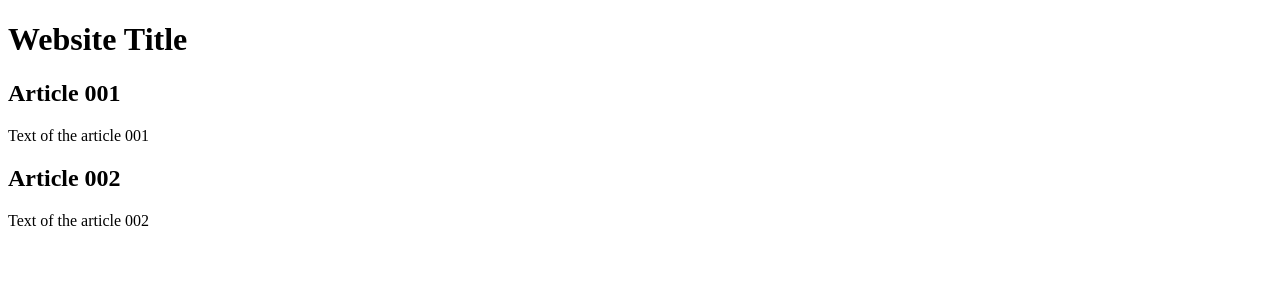
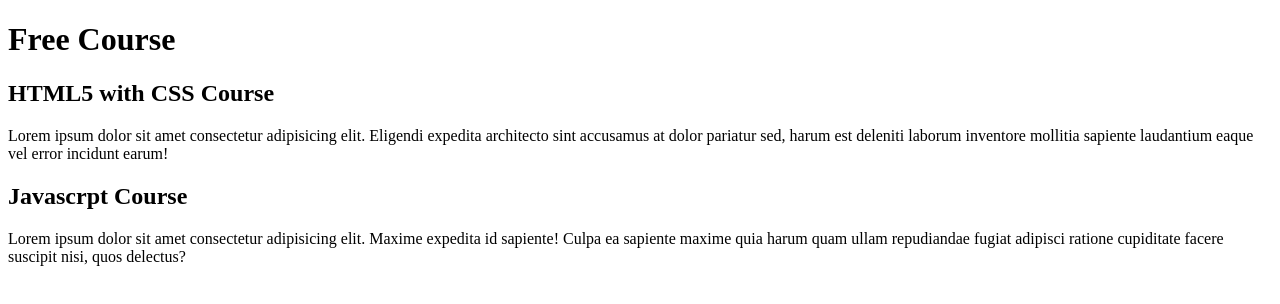
Before and after one commit to IsaEscaraber/project-site, a plain HTML site: page index.html in a window 1280 px wide. Drawn offline with Linux system fonts and the light colour scheme.

Commit message:
Create the content

```diff
--- a/index.html
+++ b/index.html
@@ -8,15 +8,25 @@
   <body>
     <main>
       <header>
-        <h1>Website Title</h1>
+        <h1>Free Course</h1>
       </header>
       <article>
-        <h2>Article 001</h2>
-        <p>Text of the article 001</p>
+        <h2>HTML5 with CSS Course</h2>
+        <p>
+          Lorem ipsum dolor sit amet consectetur adipisicing elit. Eligendi
+          expedita architecto sint accusamus at dolor pariatur sed, harum est
+          deleniti laborum inventore mollitia sapiente laudantium eaque vel
+          error incidunt earum!
+        </p>
       </article>
       <article>
-        <h2>Article 002</h2>
-        <p>Text of the article 002</p>
+        <h2>Javascrpt Course</h2>
+        <p>
+          Lorem ipsum dolor sit amet consectetur adipisicing elit. Maxime
+          expedita id sapiente! Culpa ea sapiente maxime quia harum quam ullam
+          repudiandae fugiat adipisci ratione cupiditate facere suscipit nisi,
+          quos delectus?
+        </p>
       </article>
     </main>
   </body>
```
